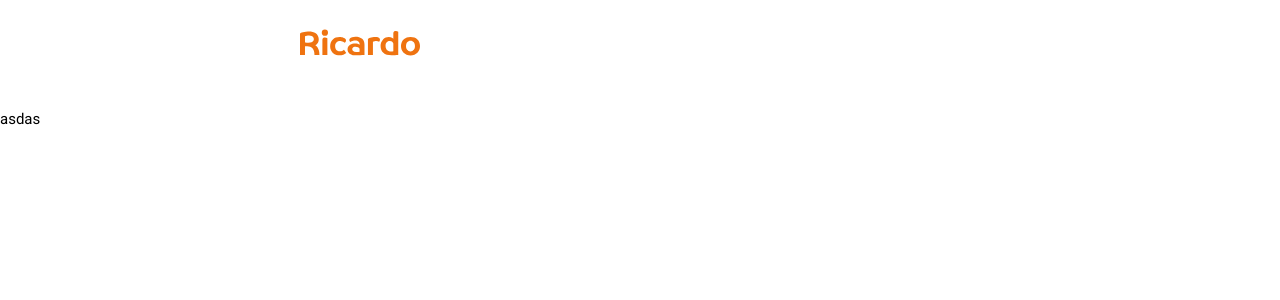
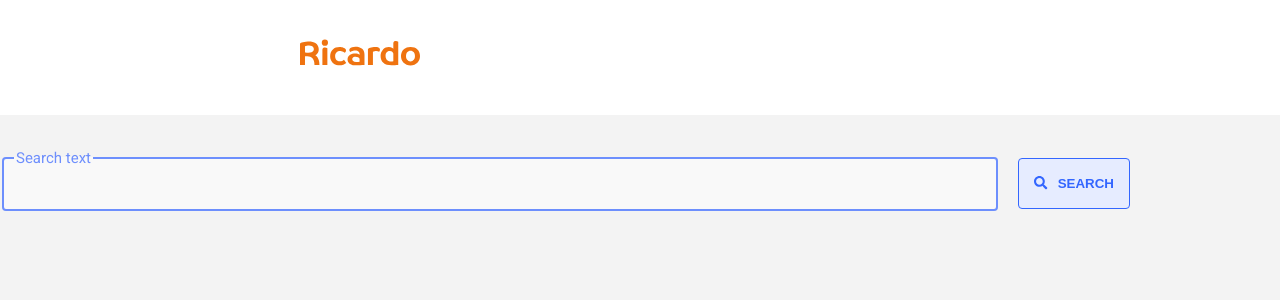
Before and after one commit to stefank-29/Ricardo-exercise, a Next.js app: page / in a window 1280 px wide. Shown: the top 300 px of the page. Built offline with nearby package versions, Linux system fonts and the light colour scheme.

Commit message:
form styles

```diff
--- a/components/Header.js
+++ b/components/Header.js
@@ -8,7 +8,7 @@
     background-color: #ffffff;
     .container {
         width: 100%;
-        padding: 2.5rem 0 5rem;
+        padding: 3.5rem 0 4.5rem;
         .logo {
             position: relative;
             width: 12rem;
--- a/components/Page.js
+++ b/components/Page.js
@@ -9,6 +9,9 @@
         --black: #222222;
         --orange: #EF7310;
         --grey: #555555;
+        --blue: #0066ff;
+        --purple: #3366ff;
+        --lightPurple: rgba(51, 99, 255, 0.7);
     }
 
     body{
@@ -16,7 +19,7 @@
         margin: 0;
         font-family: 'Roboto', Arial, Helvetica, sans-serif;
         font-size: 1.5rem;
-
+        background-color: #f3f3f3;
     }
 
     a{
@@ -35,7 +38,7 @@
 const InnerStyles = styled.div`
     position: relative;
     margin: 0 auto;
-    max-width: 1300px;
+    max-width: 1320px;
     min-height: calc(100vh - 12rem);
 `;
 
--- a/package.json
+++ b/package.json
@@ -16,6 +16,7 @@
         "next": "11.0.1",
         "react": "17.0.2",
         "react-dom": "17.0.2",
+        "react-icons": "^4.2.0",
         "styled-components": "^5.3.0"
     },
     "devDependencies": {
--- a/pages/_document.js
+++ b/pages/_document.js
@@ -6,7 +6,7 @@
             <Html>
                 <Head>
                     <link
-                        href="https://fonts.googleapis.com/css2?family=Roboto:wght@400;700&display=swap"
+                        href="https://fonts.googleapis.com/css2?family=Roboto:wght@400;500;700;900&display=swap"
                         rel="stylesheet"
                     />
                 </Head>
--- a/pages/index.js
+++ b/pages/index.js
@@ -1,18 +1,94 @@
+import { useState } from 'react';
 import styled from 'styled-components';
+import { FaSearch } from 'react-icons/fa';
 
 const HomeStyles = styled.div`
     width: 100%;
-    header {
-        width: 100%;
-        padding: 2rem 0;
-        .logo {
-            position: relative;
-            width: 12rem;
-            height: 3.5rem;
+    display: flex;
+    flex-direction: column;
+`;
+
+const FormStyles = styled.form`
+    display: flex;
+    align-items: center;
+    width: 100%;
+    margin-top: 4rem;
+    padding-right: 15rem;
+    .input-container {
+        flex: 1;
+        margin-right: 2rem;
+        margin-top: -0.6rem;
+        border: 2px solid var(--lightPurple);
+        border-radius: 4px;
+        padding: 0.5rem 1rem;
+        background-color: #fefefe77;
+        :hover,
+        :focus-within {
+            box-shadow: 0 0 4px 1px #668aff55;
+        }
+        legend {
+            color: var(--lightPurple);
+        }
+        input {
+            width: 100%;
+            height: 100%;
+            padding: 0.6rem 1rem 0.8rem;
+            font-size: 1.6rem;
+            background: none;
+            border: none;
+            outline: none;
         }
     }
 `;
 
+const ButtonStyles = styled.button`
+    display: flex;
+    align-items: center;
+    justify-content: center;
+    padding: 1.7rem 1.5rem;
+    text-transform: uppercase;
+    color: var(--purple);
+    font-weight: 600;
+    border: 1px solid var(--purple);
+    border-radius: 4px;
+    background-color: #e6ecff;
+    transition: background 0.3s;
+    cursor: pointer;
+    :hover {
+        background-color: #ccd8ff;
+    }
+    .icon {
+        margin-right: 1rem;
+    }
+`;
+
 export default function Home() {
-    return <HomeStyles>asdas</HomeStyles>;
+    const [searchQuery, setSearchQuery] = useState('');
+
+    function handleChange(e) {
+        setSearchQuery(e.target.value);
+    }
+
+    function handleSubmit(e) {
+        e.preventDefault();
+    }
+
+    return (
+        <HomeStyles>
+            <FormStyles onSubmit={handleSubmit}>
+                <fieldset className="input-container">
+                    <legend>Search text</legend>
+                    <input
+                        type="text"
+                        value={searchQuery}
+                        onChange={handleChange}
+                    />
+                </fieldset>
+                <ButtonStyles className="submit-btn">
+                    <FaSearch className="icon" />
+                    <span>Search</span>
+                </ButtonStyles>
+            </FormStyles>
+        </HomeStyles>
+    );
 }
```
Also changed, not shown: .babelrc, 1 other file (tests, documents, lock files or other folders).
